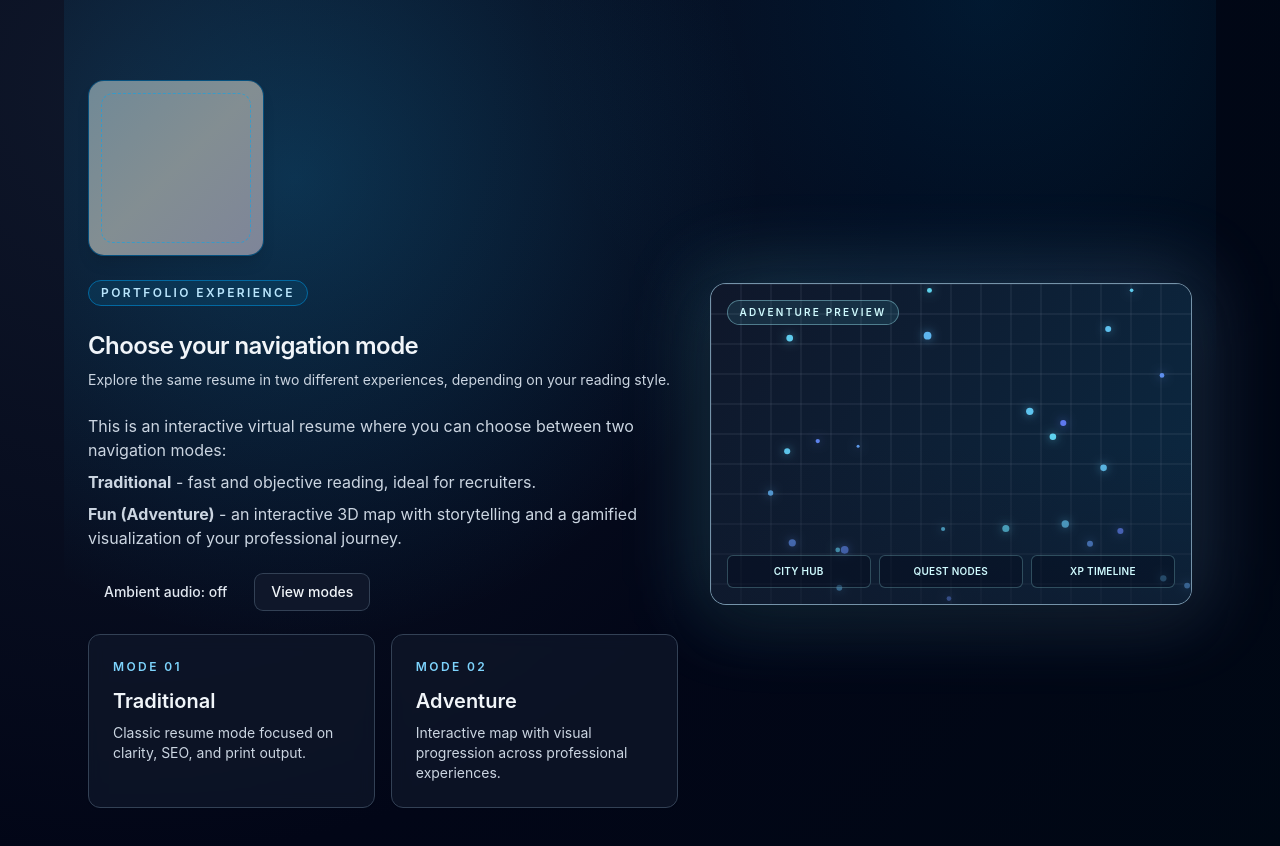
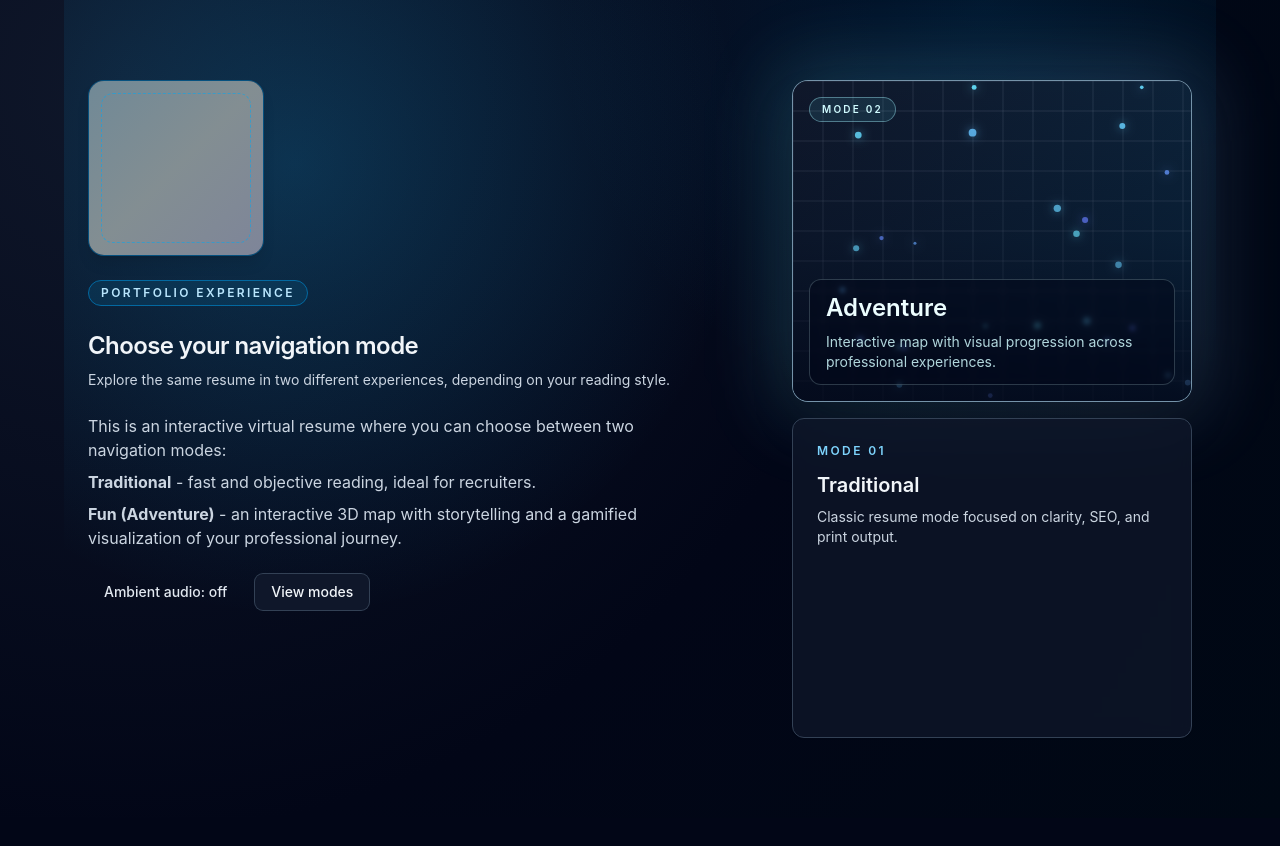
Before and after one commit to hugo-dutra/virtual-resume, a React (Vite) app: page / in a window 1280 px wide. Shown: the top 846 px of the page. After the commit the page ends 818 px from the top, so only its background shows below. Built offline with nearby package versions, Linux system fonts and the light colour scheme; grey boxes are pictures that could not be loaded.

Commit message:
refactor da landing page

```diff
--- a/src/modules/landing/components/adventure-preview.tsx
+++ b/src/modules/landing/components/adventure-preview.tsx
@@ -1,4 +1,7 @@
 import { useEffect, useRef } from 'react'
+import { motion } from 'framer-motion'
+import { Link } from 'react-router-dom'
+import { cn } from '../../../shared/utils/cn'
 
 type Particle = {
   x: number
@@ -11,7 +14,15 @@ type Particle = {
 
 const PARTICLE_COUNT = 26
 
-export function AdventurePreview() {
+type AdventurePreviewProps = {
+  to: string
+  title: string
+  description: string
+  tag: string
+  className?: string
+}
+
+export function AdventurePreview({ to, title, description, tag, className }: AdventurePreviewProps) {
   const canvasRef = useRef<HTMLCanvasElement | null>(null)
 
   useEffect(() => {
@@ -114,21 +125,29 @@ export function AdventurePreview() {
   }, [])
 
   return (
-    <div className="relative overflow-hidden rounded-2xl border border-sky-200/60 bg-slate-900 shadow-2xl">
+    <motion.div className={className} whileHover={{ y: -6 }} whileTap={{ scale: 0.99 }}>
+      <Link className="group block h-full" to={to}>
+        <article
+          className={cn(
+            'relative h-full overflow-hidden rounded-2xl border border-sky-200/60 bg-slate-900 shadow-2xl',
+            'ring-1 ring-transparent transition-shadow duration-300 group-hover:ring-cyan-200/45',
+          )}
+        >
           <canvas
             ref={canvasRef}
             aria-hidden="true"
-        className="block h-72 w-full sm:h-80"
+            className="block h-full min-h-[320px] w-full"
           />
-      <div className="pointer-events-none absolute inset-0 bg-gradient-to-t from-slate-900/55 via-transparent to-transparent" />
+          <div className="pointer-events-none absolute inset-0 bg-gradient-to-t from-slate-950/80 via-slate-950/25 to-transparent" />
           <div className="absolute left-4 top-4 rounded-full border border-cyan-200/40 bg-cyan-300/10 px-3 py-1 text-[10px] font-semibold uppercase tracking-[0.22em] text-cyan-100">
-        Adventure Preview
+            {tag}
           </div>
-      <div className="absolute bottom-4 left-4 right-4 grid grid-cols-3 gap-2 text-center text-[10px] font-semibold uppercase tracking-wide text-cyan-100">
-        <span className="rounded-md border border-cyan-200/25 bg-slate-950/35 px-2 py-2">City Hub</span>
-        <span className="rounded-md border border-cyan-200/25 bg-slate-950/35 px-2 py-2">Quest Nodes</span>
-        <span className="rounded-md border border-cyan-200/25 bg-slate-950/35 px-2 py-2">XP Timeline</span>
+          <div className="absolute inset-x-4 bottom-4 rounded-xl border border-cyan-100/20 bg-slate-950/45 px-4 py-3 backdrop-blur-[2px]">
+            <h3 className="text-2xl font-semibold text-cyan-50">{title}</h3>
+            <p className="mt-2 text-sm text-cyan-100/85">{description}</p>
           </div>
-    </div>
+        </article>
+      </Link>
+    </motion.div>
   )
 }
--- a/src/modules/landing/components/mode-card.tsx
+++ b/src/modules/landing/components/mode-card.tsx
@@ -1,19 +1,28 @@
 import { motion } from 'framer-motion'
 import { Link } from 'react-router-dom'
 import { Card } from '../../../shared/ui/card'
+import { cn } from '../../../shared/utils/cn'
 
 type ModeCardProps = {
   to: string
   title: string
   description: string
   tag: string
+  className?: string
+  cardClassName?: string
 }
 
-export function ModeCard({ to, title, description, tag }: ModeCardProps) {
+export function ModeCard({ to, title, description, tag, className, cardClassName }: ModeCardProps) {
   return (
-    <motion.div whileHover={{ y: -6 }} whileTap={{ scale: 0.99 }}>
-      <Link to={to}>
-        <Card className="h-full border-slate-300 bg-white/85 text-left backdrop-blur dark:border-slate-700 dark:bg-slate-900/75" as="article">
+    <motion.div className={className} whileHover={{ y: -6 }} whileTap={{ scale: 0.99 }}>
+      <Link className="block h-full" to={to}>
+        <Card
+          className={cn(
+            'h-full border-slate-300 bg-white/85 text-left backdrop-blur dark:border-slate-700 dark:bg-slate-900/75',
+            cardClassName,
+          )}
+          as="article"
+        >
           <p className="text-xs font-semibold uppercase tracking-[0.2em] text-sky-700 dark:text-sky-300">{tag}</p>
           <h3 className="mt-3 text-xl font-semibold text-slate-900 dark:text-slate-100">{title}</h3>
           <p className="mt-2 text-sm text-slate-600 dark:text-slate-300">{description}</p>
--- a/src/modules/landing/landing.page.tsx
+++ b/src/modules/landing/landing.page.tsx
@@ -93,7 +93,7 @@ export function LandingPage() {
       <motion.section
         ref={heroRef}
         animate="visible"
-        className="grid w-full gap-8 lg:grid-cols-[1.1fr_0.9fr] lg:items-center"
+        className="grid w-full gap-8 lg:grid-cols-[1.1fr_0.9fr] lg:items-start"
         initial="hidden"
         variants={motionContainer}
       >
@@ -166,28 +166,32 @@ export function LandingPage() {
             </Button>
           </motion.div>
 
-          <motion.div className="grid gap-4 sm:grid-cols-2" data-mode-grid variants={motionItem}>
+        </div>
+
+        <motion.div className="w-full lg:justify-self-end" data-mode-grid variants={motionItem}>
+          <div className="flex w-full flex-col gap-4 lg:items-end">
+            <div className="relative w-full max-w-[25rem]">
+              <div
+                data-gsap-glow
+                className="pointer-events-none absolute -inset-4 -z-10 rounded-[28px] bg-gradient-to-r from-cyan-300/30 via-sky-300/30 to-blue-300/30 blur-2xl"
+              />
+              <AdventurePreview
+                to="/adventure"
+                tag="Mode 02"
+                title="Adventure"
+                description="Interactive map with visual progression across professional experiences."
+              />
+            </div>
+
             <ModeCard
               to="/traditional"
+              className="w-full max-w-[25rem]"
               tag="Mode 01"
               title="Traditional"
               description="Classic resume mode focused on clarity, SEO, and print output."
+              cardClassName="min-h-[320px]"
             />
-            <ModeCard
-              to="/adventure"
-              tag="Mode 02"
-              title="Adventure"
-              description="Interactive map with visual progression across professional experiences."
-            />
-          </motion.div>
-        </div>
-
-        <motion.div className="relative" variants={motionItem}>
-          <div
-            data-gsap-glow
-            className="pointer-events-none absolute -inset-4 -z-10 rounded-[28px] bg-gradient-to-r from-cyan-300/30 via-sky-300/30 to-blue-300/30 blur-2xl"
-          />
-          <AdventurePreview />
+          </div>
         </motion.div>
       </motion.section>
     </main>
```
Lines whose indentation alone changed are shown as unchanged.
